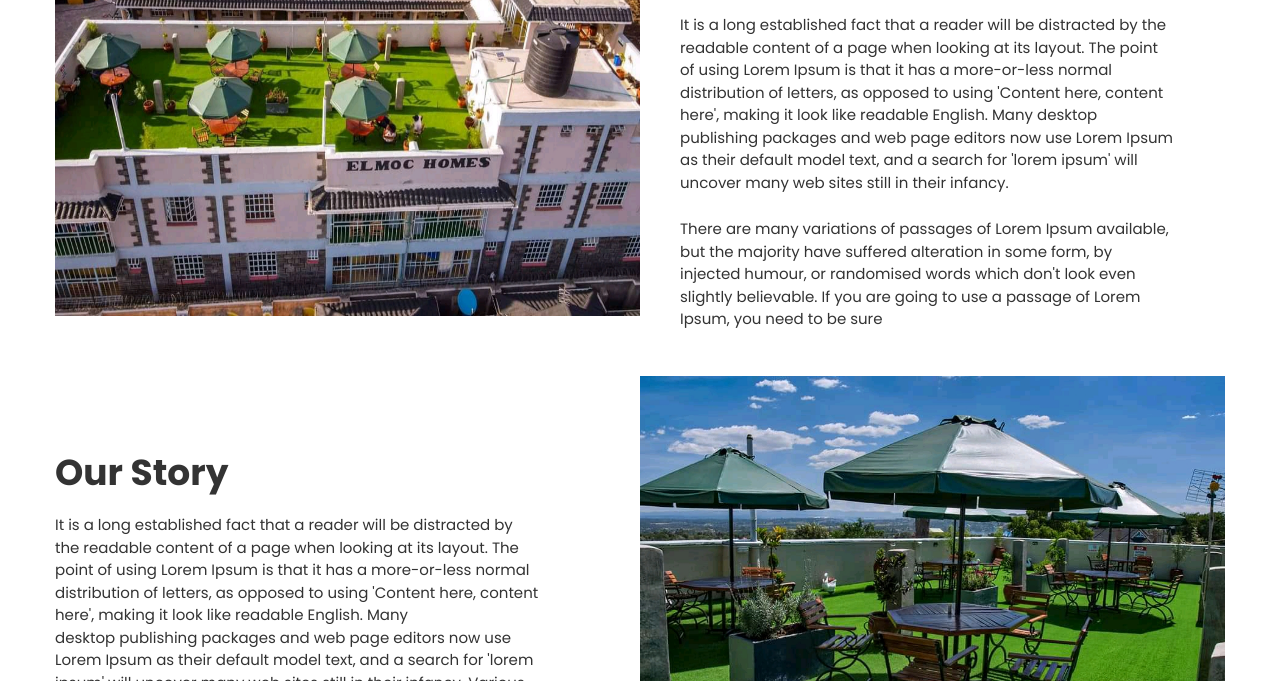
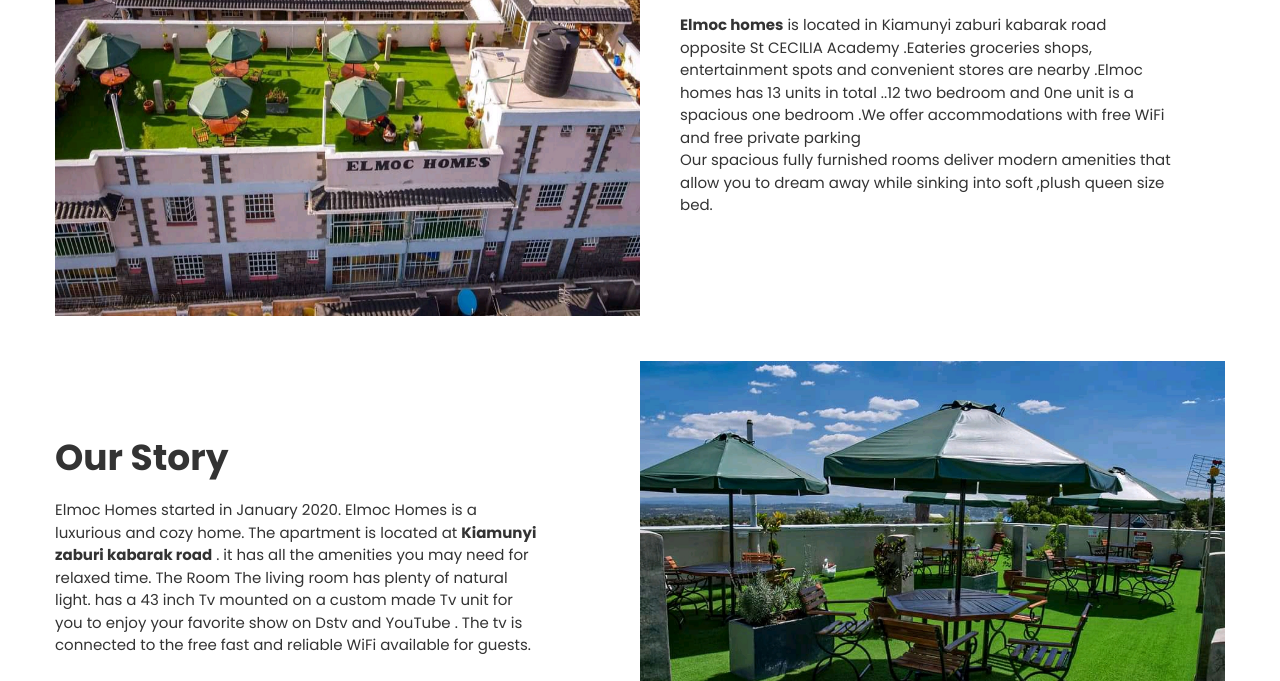
Before and after one commit to WilsonKinyua/elmoc-homes, a plain HTML site: page about-us.html in a window 1280 px wide. Shown: the part 439-1120 px from the top of the page. Drawn offline with Linux system fonts and the light colour scheme; files whose address does not match are found by name.

Commit message:
content update

```diff
--- a/about-us.html
+++ b/about-us.html
@@ -25,8 +25,8 @@
         <div class="container text-uppercase">
             <div class="header-top">
                 <div class="header-top-left">
-                    <span><i class="ion-ios-location-outline"></i> zaburi area( Kabarak) road</span>
-                    <span><i class="fa fa-phone" aria-hidden="true"></i> 254 123 456 780</span>
+                    <span><i class="ion-ios-location-outline"></i> Kiamunyi zaburi kabarak road</span>
+                    <span><i class="fa fa-phone" aria-hidden="true"></i> +254 798 800 800</span>
                 </div>
             </div>
         </div>
@@ -90,7 +90,8 @@
                             <div class="section-slider height-v-about">
                                 <div id="index12" class="owl-carousel  owl-theme">
                                     <div class="item">
-                                        <img alt="Third slide" src="images/elmoc.jpg" class="img-responsive" style="height: 400px; margin: top 40px;">
+                                        <img alt="Third slide" src="images/elmoc.jpg" class="img-responsive"
+                                            style="height: 400px; margin: top 40px;">
                                     </div>
                                 </div>
                             </div>
@@ -100,18 +101,17 @@
                             <div class="text">
                                 <h2 class="heading">ABOUT US</h2>
                                 <div class="desc">
-                                    <p>It is a long established fact that a reader will be distracted by the readable
-                                        content of a page when looking at its layout. The point of using Lorem Ipsum is
-                                        that it has a more-or-less normal distribution of letters, as opposed to using
-                                        'Content here, content here', making it look like readable English. Many desktop
-                                        publishing packages and web page editors now use Lorem Ipsum as their default
-                                        model text, and a search for 'lorem ipsum' will uncover many web sites still in
-                                        their infancy.</p>
-                                    <br>
-                                    <p>There are many variations of passages of Lorem Ipsum available, but the majority
-                                        have suffered alteration in some form, by injected humour, or randomised words
-                                        which don't look even slightly believable. If you are going to use a passage of
-                                        Lorem Ipsum, you need to be sure </p>
+                                    <p class="about-p">
+                                        <strong>Elmoc homes</strong> is located in Kiamunyi zaburi kabarak road opposite St
+                                        CECILIA Academy
+                                        .Eateries groceries shops, entertainment spots and convenient stores are nearby .Elmoc homes
+                                        has 13 units in total ..12 two bedroom and 0ne unit is a spacious one bedroom .We offer
+                                        accommodations with free WiFi and free private parking
+                                    </p>
+                                    <p class="about-p1">
+                                        Our spacious fully furnished rooms deliver modern amenities that allow you to dream away
+                                        while sinking into soft ,plush queen size bed.
+                                    </p>
                                 </div>
                             </div>
                         </div>
@@ -129,14 +129,16 @@
                             <div class="text">
                                 <h2 class="heading">Our Story</h2>
                                 <div class="desc">
-                                    <p>It is a long established fact that a reader will be distracted by the readable
-                                        content of a page when looking at its layout. The point of using Lorem Ipsum is
-                                        that it has a more-or-less normal distribution of letters, as opposed to using
-                                        'Content here, content here', making it look like readable English. Many
-                                        <br>desktop publishing packages and web page editors now use Lorem Ipsum as
-                                        their default model text, and a search for 'lorem ipsum' will uncover many web
-                                        sites still in their infancy. Various versions have evolved over the years,
-                                        sometimes by accident, sometimes on purpose (injected humour and the like).
+                                    <p>
+                                        Elmoc Homes started in January 2020.
+                                        Elmoc Homes is a luxurious and cozy home. The apartment is located at
+                                        <strong>Kiamunyi
+                                            zaburi kabarak road</strong> . it has all the amenities you may need for
+                                        relaxed time.
+                                        The Room
+                                        The living room has plenty of natural light. has a 43 inch Tv mounted on a
+                                        custom made Tv unit for you to enjoy your favorite show on Dstv and YouTube .
+                                        The tv is connected to the free fast and reliable WiFi available for guests.
                                     </p>
                                 </div>
                             </div>
```
Also changed, not shown: contact-us.html (+5 -5 lines), index.html (+14 -9 lines), one-bedroom.html (+2 -2 lines), restaurant.html (+3 -3 lines), rooms.html (+11 -6 lines), two-bedroom.html (+2 -2 lines).
